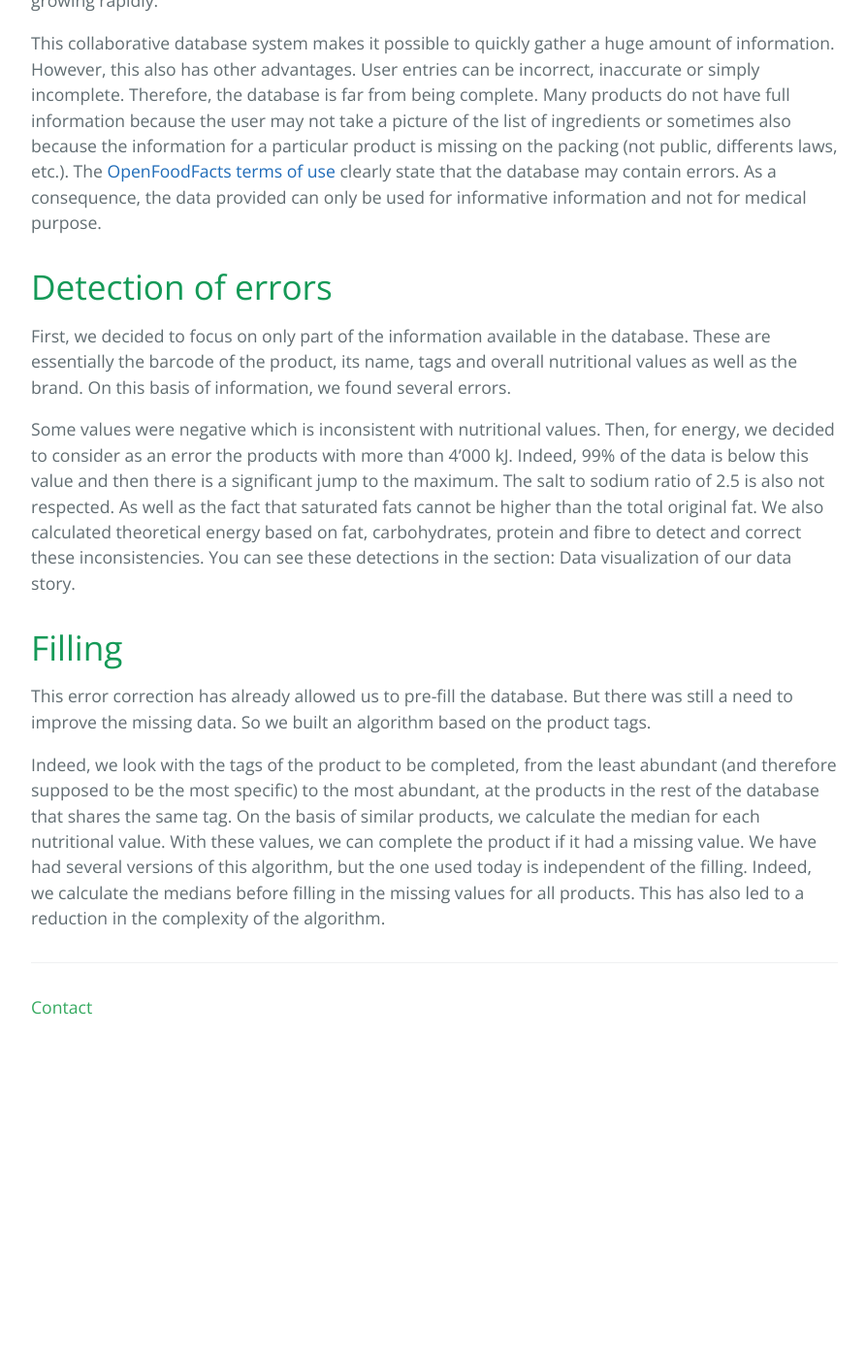
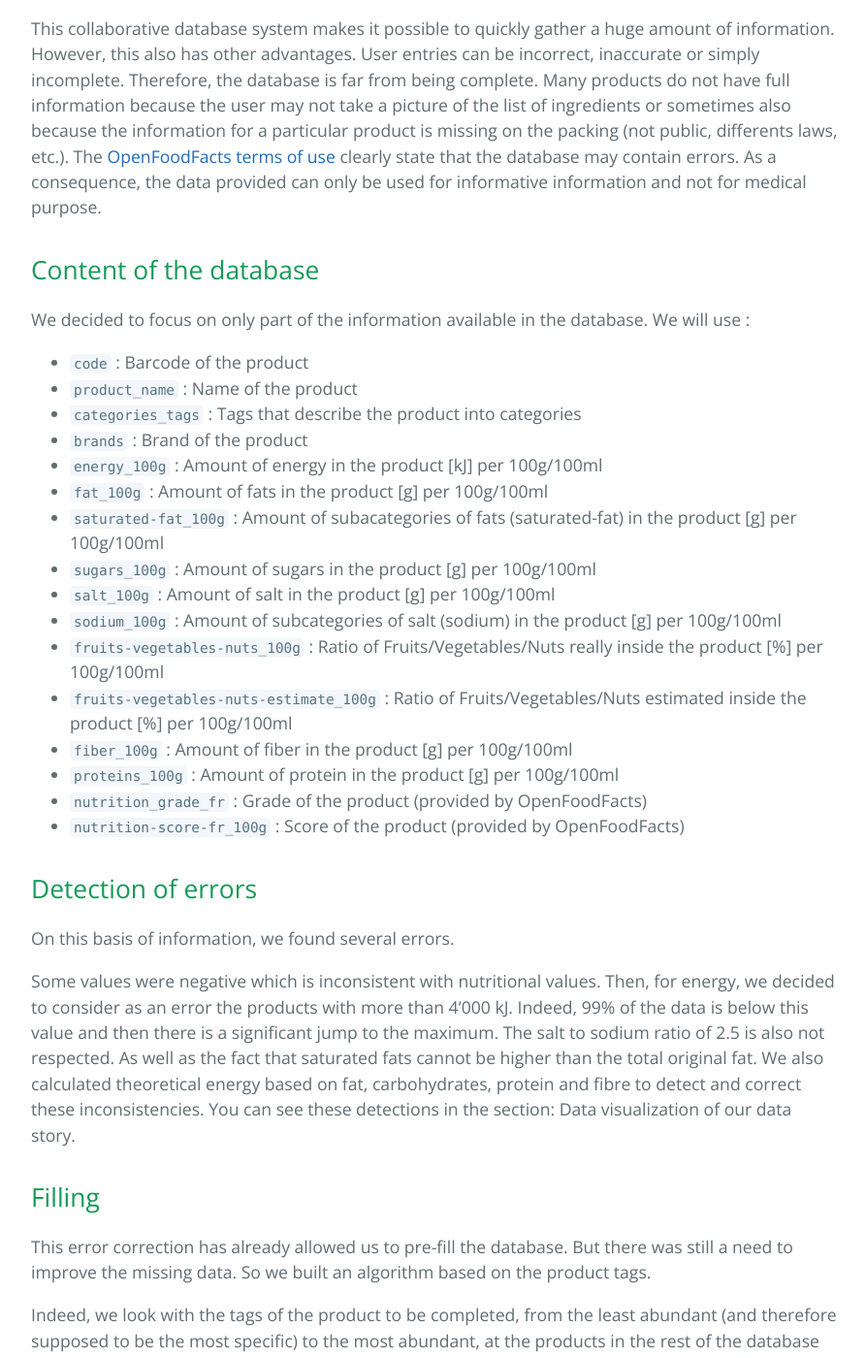
Before and after one commit to NutriTeam/Nutri_Score, a Jekyll site: the page built from database.md, in a window 1280 px wide and 1400 px high, scrolled down 1002 px. Shown: the whole window at 97% size, without its empty margins (192-1085 px from the left). Built offline with Jekyll 4.4.1, drawn with Linux system fonts in a browser that asks for light colours; our own code applies the rules of GitHub Pages for plain Markdown files; before the commit the page ends 2085 px from its top, so only the background shows below that; some of the changed text lies outside the part shown.

Commit message:
Merge branch 'master' of https://github.com/NutriTeam/Nutri_Score

```diff
--- a/_layouts/default.html
+++ b/_layouts/default.html
@@ -17,27 +17,11 @@
     <meta name="theme-color" content="#157878">
     <meta name="apple-mobile-web-app-status-bar-style" content="black-translucent">
     <link rel="icon" href="./image/favicon.ico"/>
-    <link rel="stylesheet" href="https://stackpath.bootstrapcdn.com/bootstrap/4.1.3/css/bootstrap.min.css" integrity="sha384-MCw98/SFnGE8fJT3GXwEOngsV7Zt27NXFoaoApmYm81iuXoPkFOJwJ8ERdknLPMO" crossorigin="anonymous">
     <link rel="stylesheet" href="{{ '/assets/css/style.css?v=' | append: site.github.build_revision | relative_url }}">
   </head>
   <body>
 
     <header class="page-header" role="banner">
-      <nav class="navbar navbar-expand-xl navbar-light bg-light">
-        <a class="navbar-brand" href="./home.html">NutriTeam</a>
-          <button class="navbar-toggler" type="button" data-toggle="collapse" data-target="#navbarNavAltMarkup" aria-controls="navbarNavAltMarkup" aria-expanded="false" aria-label="Toggle navigation">
-            <span class="navbar-toggler-icon"></span>
-          </button>
-        <div class="collapse navbar-collapse" id="navbarNavAltMarkup">
-          <div class="navbar-nav">
-            <a class="nav-item nav-link active" href="./home.html">Home <span class="sr-only">(current)</span></a>
-            <a class="nav-item nav-link" href="./database.html">Database</a>
-            <a class="nav-item nav-link" href="./Milestone_2.html">Data Visualization</a>
-            <a class="nav-item nav-link" href="./algo.html">Algorithm</a>
-            <a class="nav-item nav-link" href="./app.html">Application - NutriScore</a>
-          </div>
-         </div>
-      </nav><br>
       <h1 class="project-name">{{ site.title | default: site.github.repository_name }}</h1>
       <h2 class="project-tagline">{{ site.description | default: site.github.project_tagline }}</h2>
       <nav>
--- a/database.md
+++ b/database.md
@@ -1,5 +1,6 @@
 ---
 layout: default
+title: Database
 ---
 
 # Open Food Facts Database
@@ -10,12 +11,33 @@ We will mainly use the <a href="https://world.openfoodfacts.org/">Open Food Fact
 
 This collaborative database system makes it possible to quickly gather a huge amount of information. However, this also has other advantages. User entries can be incorrect, inaccurate or simply incomplete. Therefore, the database is far from being complete. Many products do not have full information because the user may not take a picture of the list of ingredients or sometimes also because the information for a particular product is missing on the packing (not public, differents laws, etc.). The <a href="https://world.openfoodfacts.org/terms-of-use#re-use" target="_blanck">OpenFoodFacts terms of use </a>clearly state that the database may contain errors. As a consequence, the data provided can only be used for informative information and not for medical purpose.
 
-# Detection of errors
-First, we decided to focus on only part of the information available in the database. These are essentially the barcode of the product, its name, tags and overall nutritional values as well as the brand. On this basis of information, we found several errors.
+## Content of the database
+We decided to focus on only part of the information available in the database. We will use :
+
+* `code` : Barcode of the product
+* `product_name` : Name of the product
+* `categories_tags` : Tags that describe the product into categories
+* `brands` : Brand of the product
+* `energy_100g` : Amount of energy in the product [kJ] per 100g/100ml
+* `fat_100g` : Amount of fats in the product [g] per 100g/100ml
+* `saturated-fat_100g` : Amount of subacategories of fats (saturated-fat) in the product [g] per 100g/100ml
+* `sugars_100g` : Amount of sugars in the product [g] per 100g/100ml
+* `salt_100g` : Amount of salt in the product [g] per 100g/100ml
+* `sodium_100g` : Amount of subcategories of salt (sodium) in the product [g] per 100g/100ml
+* `fruits-vegetables-nuts_100g` : Ratio of Fruits/Vegetables/Nuts really inside the product [%] per 100g/100ml
+* `fruits-vegetables-nuts-estimate_100g` : Ratio of Fruits/Vegetables/Nuts estimated inside the product [%] per 100g/100ml
+* `fiber_100g` : Amount of fiber in the product [g] per 100g/100ml
+* `proteins_100g` : Amount of protein in the product [g] per 100g/100ml
+* `nutrition_grade_fr` : Grade of the product (provided by OpenFoodFacts)
+* `nutrition-score-fr_100g` : Score of the product (provided by OpenFoodFacts)
+
+
+## Detection of errors
+On this basis of information, we found several errors.
 
 Some values were negative which is inconsistent with nutritional values. Then, for energy, we decided to consider as an error the products with more than 4'000 kJ. Indeed, 99% of the data is below this value and then there is a significant jump to the maximum. The salt to sodium ratio of 2.5 is also not respected. As well as the fact that saturated fats cannot be higher than the total original fat. We also calculated theoretical energy based on fat, carbohydrates, protein and fibre to detect and correct these inconsistencies. You can see these detections in the section: Data visualization of our data story.
 
-# Filling
+## Filling
 This error correction has already allowed us to pre-fill the database. But there was still a need to improve the missing data. So we built an algorithm based on the product tags.
 
 Indeed, we look with the tags of the product to be completed, from the least abundant (and therefore supposed to be the most specific) to the most abundant, at the products in the rest of the database that shares the same tag. On the basis of similar products, we calculate the median for each nutritional value.  With these values, we can complete the product if it had a missing value. We have had several versions of this algorithm, but the one used today is independent of the filling. Indeed, we calculate the medians before filling in the missing values for all products. This has also led to a reduction in the complexity of the algorithm.
```
Also changed, not shown: Milestone_2.md (+0 -20 lines), contact.md (+1 -0 lines).
